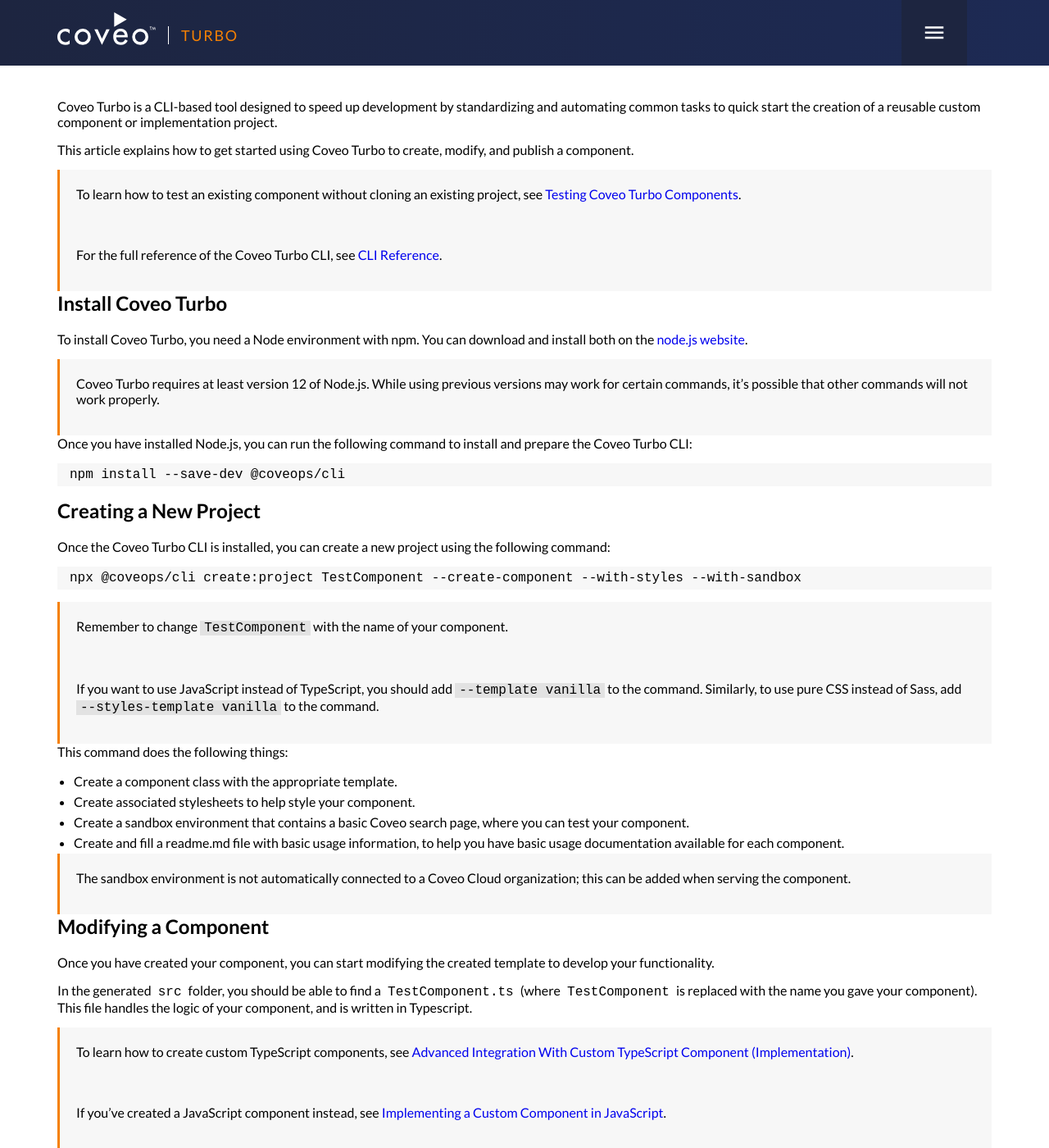
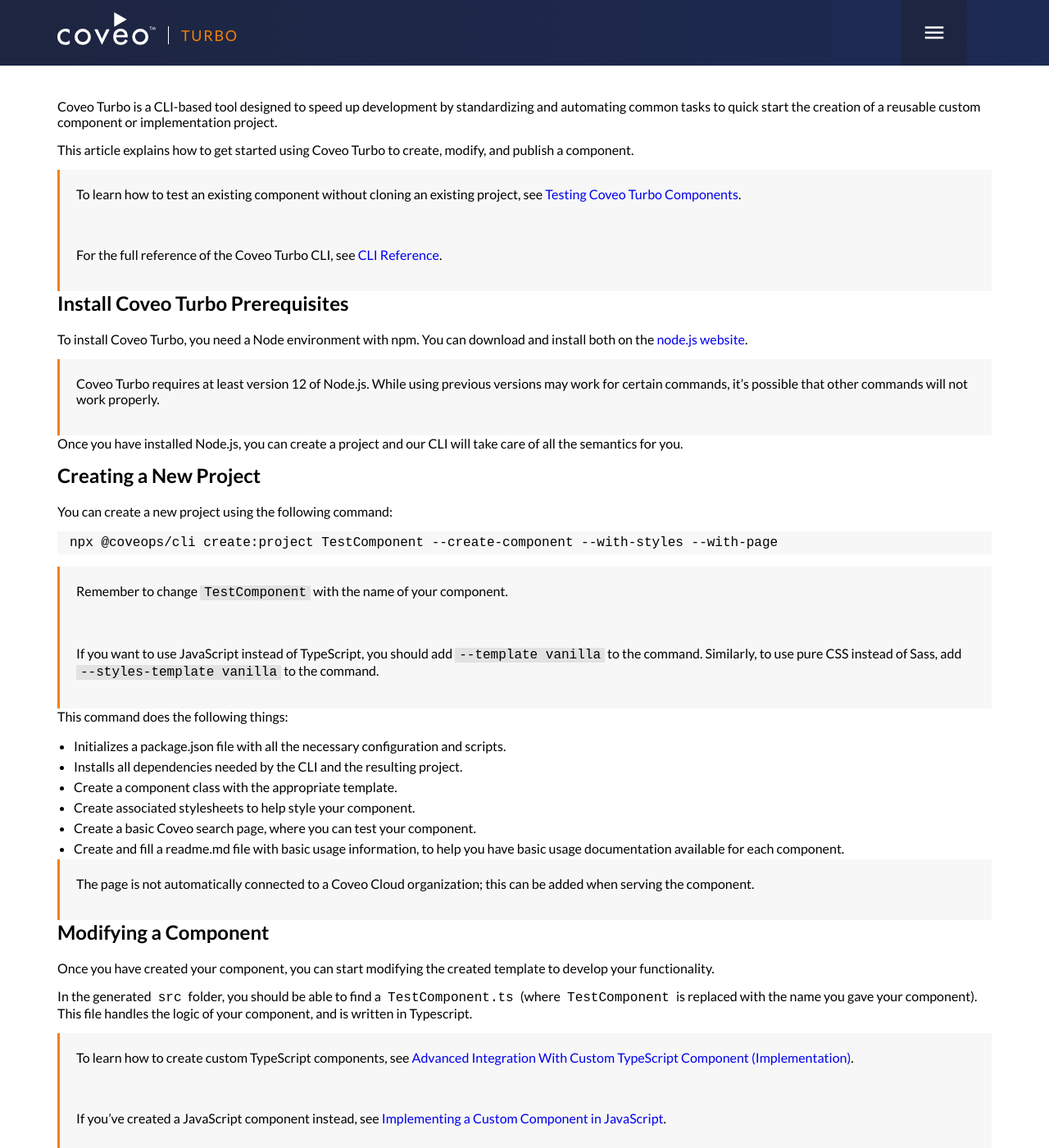
Before and after one commit to Coveo-Turbo/Coveo-Turbo.github.io, a Jekyll site: the page built from _docs/Getting-Started.md, in a window 1280 px wide and 1400 px high. Shown: the whole window at 82% size. Built offline with Jekyll 4.4.1, drawn with Linux system fonts in a browser that asks for light colours; a style sheet for code colours, icons or effects is not loaded; some of the changed text lies outside the part shown.

Commit message:
Update Getting-Started.md

````diff
--- a/_docs/Getting-Started.md
+++ b/_docs/Getting-Started.md
@@ -12,36 +12,34 @@
 
 > For the full reference of the Coveo Turbo CLI, see [CLI Reference]({{ site.baseurl }}/docs/CLI-Reference).
 
-## Install Coveo Turbo
+## Install Coveo Turbo Prerequisites
 
 To install Coveo Turbo, you need a Node environment with npm. You can download and install both on the [node.js website](https://nodejs.org/en/).
 
 > Coveo Turbo requires at least version 12 of Node.js. While using previous versions may work for certain commands, it's possible that other commands will not work properly.
 
-Once you have installed Node.js, you can run the following command to install and prepare the Coveo Turbo CLI:
-
-```
-npm install --save-dev @coveops/cli
-```
+Once you have installed Node.js, you can create a project and our CLI will take care of all the semantics for you.
 
 ## Creating a New Project
 
-Once the Coveo Turbo CLI is installed, you can create a new project using the following command:
+You can create a new project using the following command:
 
 ```
-npx @coveops/cli create:project TestComponent --create-component --with-styles --with-sandbox
+npx @coveops/cli create:project TestComponent --create-component --with-styles --with-page
 ```
 > Remember to change `TestComponent` with the name of your component.
 
 > If you want to use JavaScript instead of TypeScript, you should add `--template vanilla` to the command. Similarly, to use pure CSS instead of Sass, add `--styles-template vanilla` to the command.
 
 This command does the following things:
+- Initializes a package.json file with all the necessary configuration and scripts.
+- Installs all dependencies needed by the CLI and the resulting project.
 - Create a component class with the appropriate template.
 - Create associated stylesheets to help style your component.
-- Create a sandbox environment that contains a basic Coveo search page, where you can test your component.
+- Create a basic Coveo search page, where you can test your component.
 - Create and fill a readme.md file with basic usage information, to help you have basic usage documentation available for each component.
 
-> The sandbox environment is not automatically connected to a Coveo Cloud organization; this can be added when serving the component.
+> The page is not automatically connected to a Coveo Cloud organization; this can be added when serving the component.
 
 ## Modifying a Component
 
@@ -59,17 +57,31 @@
 
 Once you have modified your component and are ready to test it, you need to run the build command, so the code can be built.
 
-To do so, run the following command, replacing `TestComponent` with the name of your component:
+To do so, run the following command, provided by the Makefile generated with the project:
 
+On Unix:
 ```
-coveops build TestComponent
+./node_modules/.bin/coveops build TestComponent
+```
+
+On Windows:
+```
+.\node_modules\.bin\coveops build TestComponent
 ```
 
 > For a full list of all build options, see [CLI Reference - Build]({{ site.baseurl }}/docs/CLI-Reference#build).
 
 > You should consider enabling watch on your builds, so you don't have to manually run the build command every time you make changes. The command would look like this:
+>
+> On Unix:
 > ```
-> coveops build TestComponent --watch
+> ./node_modules/.bin/coveops build TestComponent --watch
+> ```
+>
+> On Windows:
+>
+> ```
+> .\node_modules\.bin\coveops build TestComponent --watch
 > ```
 >
 > Note that the watch option does not serve the component.
@@ -82,8 +94,14 @@
 
 To serve your component, enter the following command:
 
+On Unix:
 ```
-coveops serve org-id yourorgid token "your-token"
+./node_modules/.bin/coveops serve --org-id yourorgid --token "your-token"
+```
+
+On Windows:
+```
+.\node_modules\.bin\coveops serve --org-id yourorgid token --"your-token"
 ```
 
 > Remember to change `yourorgid` with the id of your organization, and `your-token` with a valid search token or API key. For more information on how to get these values, see [Managing Coveo Organization Settings and Limits](https://docs.coveo.com/en/1562/cloud-v2-administrators/managing-coveo-organization-settings-and-limits#organization-tab) and [Adding and Managing API Keys](https://docs.coveo.com/en/1718/cloud-v2-administrators/adding-and-managing-api-keys).
````
